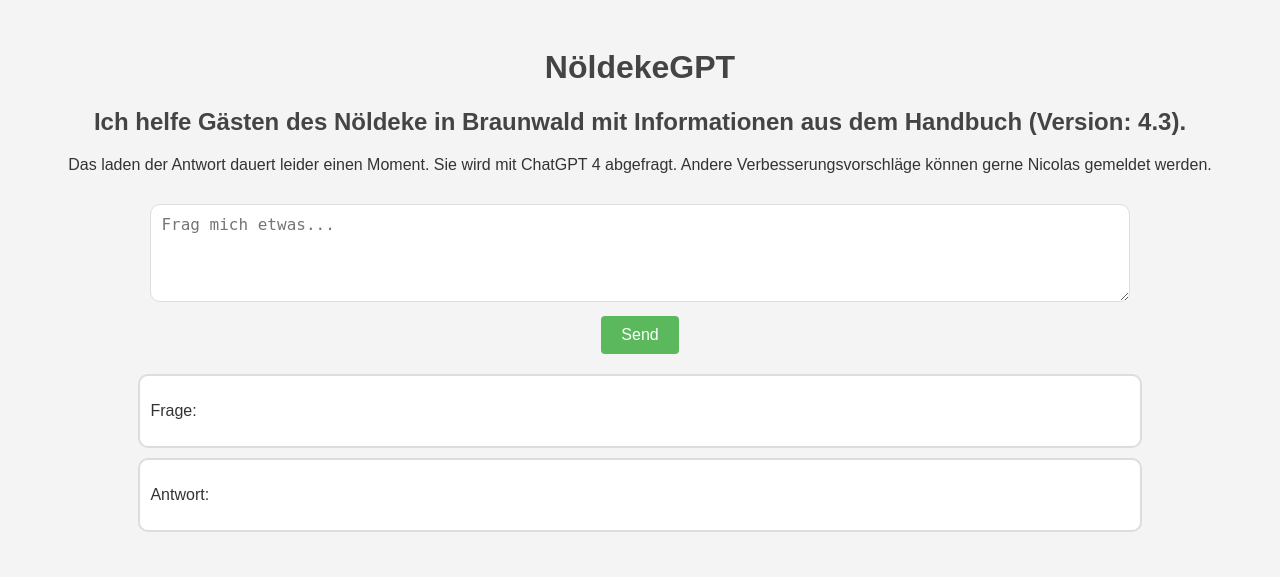
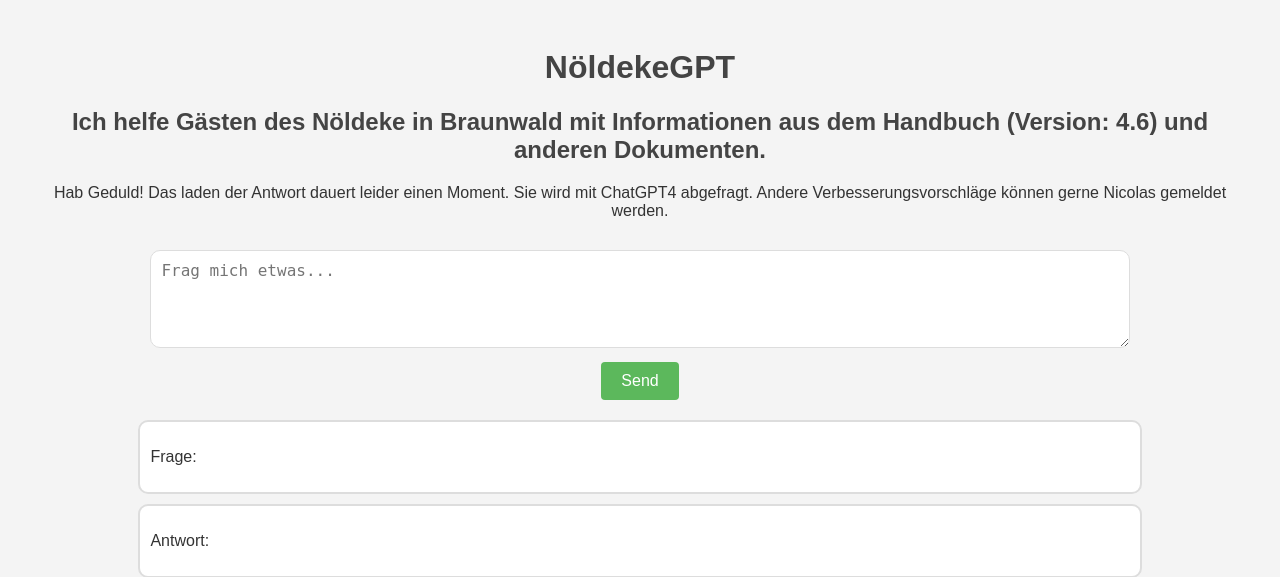
Before and after one commit to nicolasbeglinger/noeldeke-gpt, a Django app: page / in a window 1280 px wide. Shown: the top 577 px of the page. Run offline with Django 5.2, Linux system fonts and the light colour scheme.

Commit message:
Version 4.6

```diff
--- a/chat/templates/chat/index.html
+++ b/chat/templates/chat/index.html
@@ -70,8 +70,8 @@
 </head>
 <body>
     <h1>NöldekeGPT</h1>
-    <h2>Ich helfe Gästen des Nöldeke in Braunwald mit Informationen aus dem Handbuch (Version: 4.3).</h2>
-    <p>Das laden der Antwort dauert leider einen Moment. Sie wird mit ChatGPT 4 abgefragt. Andere Verbesserungsvorschläge können gerne Nicolas gemeldet werden.</p>
+    <h2>Ich helfe Gästen des Nöldeke in Braunwald mit Informationen aus dem Handbuch (Version: 4.6) und anderen Dokumenten.</h2>
+    <p>Hab Geduld! Das laden der Antwort dauert leider einen Moment. Sie wird mit ChatGPT4 abgefragt. Andere Verbesserungsvorschläge können gerne Nicolas gemeldet werden.</p>
     <form method="post">
         {% csrf_token %}
         <textarea name="user_input" placeholder="Frag mich etwas..." rows="4" cols="50"></textarea>
```
